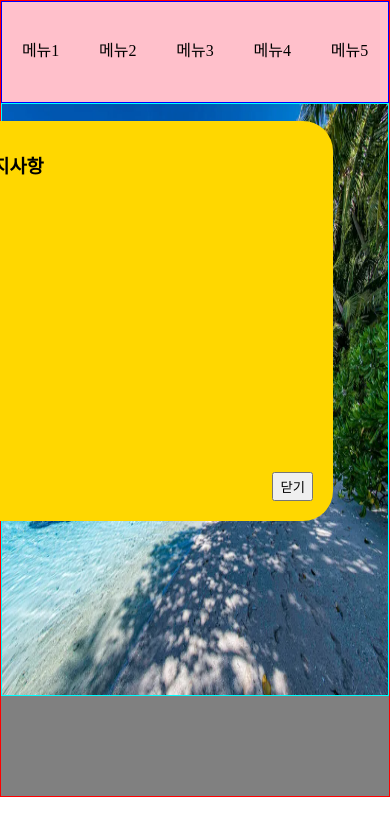
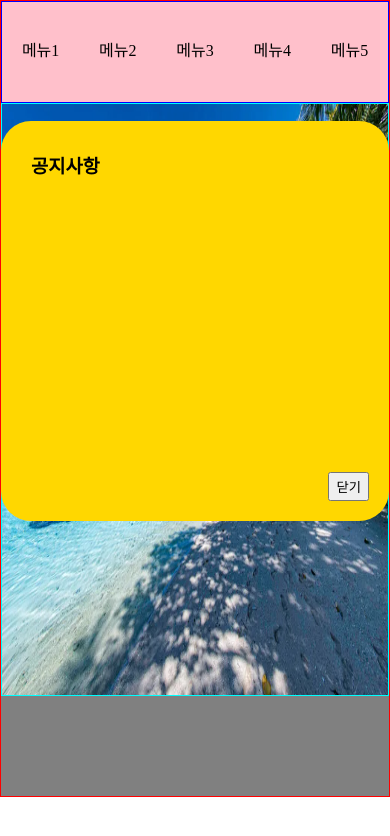
Before and after one commit to pjh445/html_study, a plain HTML site: page 0529.html in a window 390 px wide. Drawn offline with Linux system fonts and the light colour scheme.

Commit message:
Add files via upload

```diff
--- a/0529-3.css
+++ b/0529-3.css
@@ -38,5 +38,5 @@ footer {height:100px; background-color: gray;}
 
 /*작은 기계장치 */
 @media(max-width:550px) {
-    #popup {width:100%;}
+    #popup {width:100%; left:0;}
 }
```
